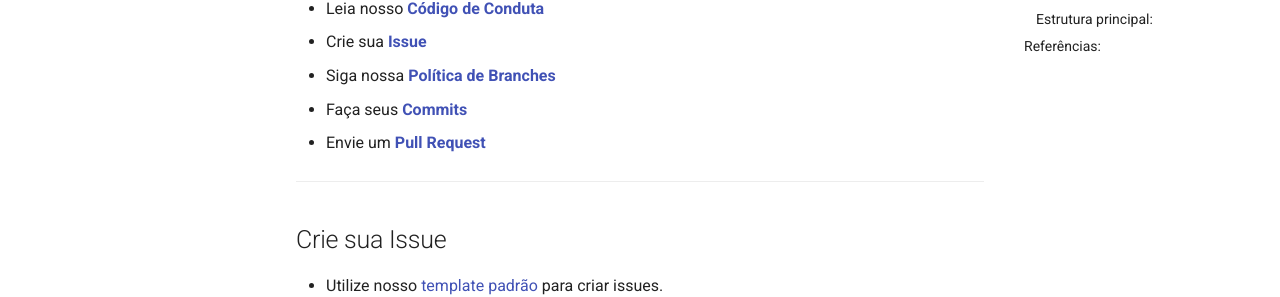
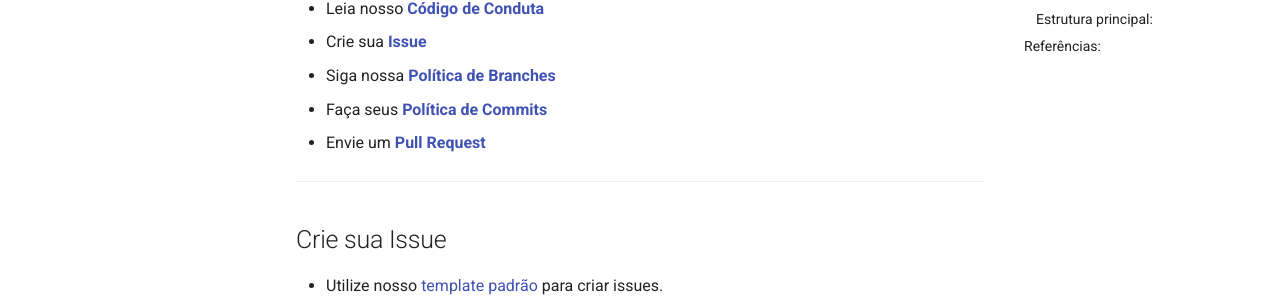
Before and after one commit to fga-eps-mds/2025.1-EasyCrit-docs, an MkDocs documentation site: the page built from docs/artefatos/guias/contributing.md, in a window 1280 px wide and 900 px high. Shown: the part 374-671 px from the top of the window. Built offline with MkDocs 1.6.1 and Material for MkDocs 9.7.7, drawn with Linux system fonts in a browser that asks for light colours; comment, search, counter and statistics services are not loaded.

Commit message:
docs: ajusta o guia de contribuição

```diff
--- a/docs/artefatos/guias/contributing.md
+++ b/docs/artefatos/guias/contributing.md
@@ -6,8 +6,8 @@
 
 * Leia nosso [**Código de Conduta**](./CODE_OF_CONDUCT.md)
 * Crie sua [**Issue**](#crie-sua-issue)
-* Siga nossa [**Política de Branches**](#política-de-branches)
-* Faça seus [**Commits**](#política-de-commits)
+* Siga nossa [**Política de Branches**](#politica-de-branches)
+* Faça seus [**Política de Commits**](#politica-de-commits)
 * Envie um [**Pull Request**](#crie-um-pull-request)
 
 ---
```
Also changed, not shown: .github/CONTRIBUTING.md.
